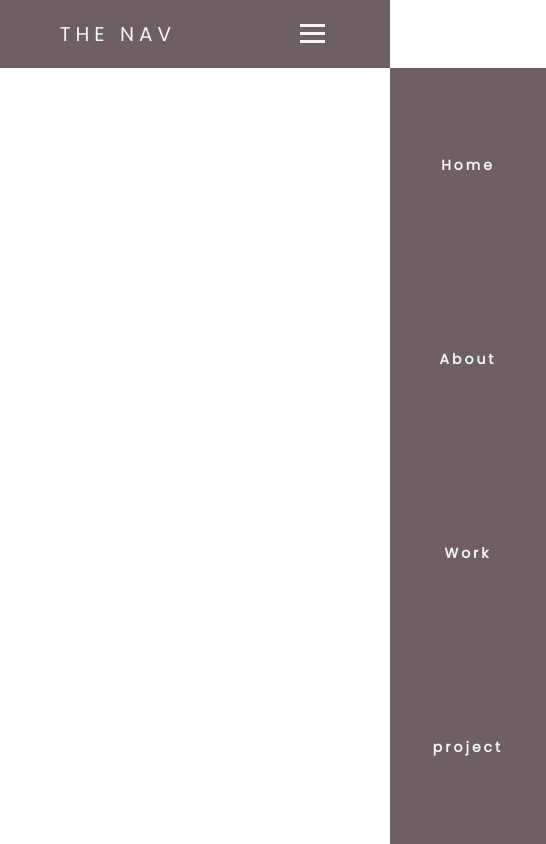
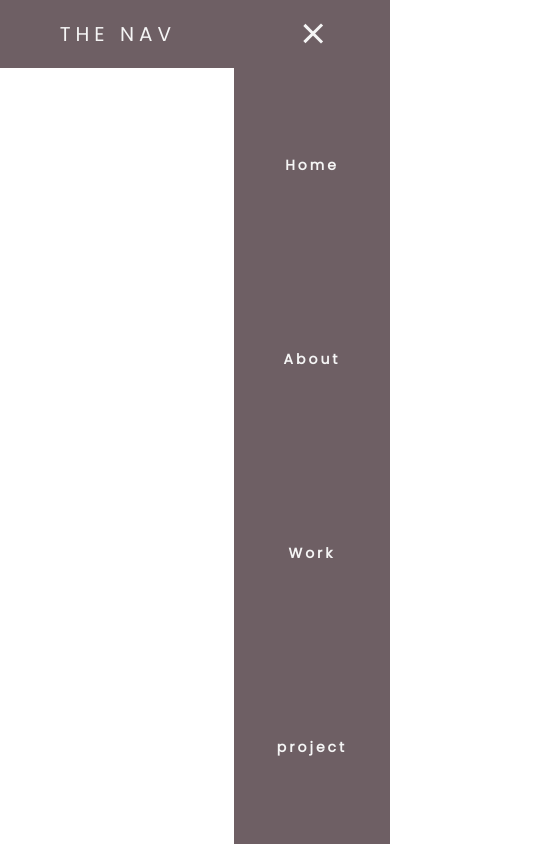
Before and after one commit to Narita00/front-end, a plain HTML site: page navigation/index.html in a window 390 px wide. Both pictures are taken after a click on the element 312 px from the left and 33 px from the top of the page. Shown: the whole page, 546 px wide, since content can reach past the window. Drawn offline with Linux system fonts and the light colour scheme.

Commit message:
Finish Responsive Navigation Bar Tutorial

```diff
--- a/navigation/css/style.css
+++ b/navigation/css/style.css
@@ -20,7 +20,9 @@ nav{
     justify-content: space-around;
     width:40%;
 }
-
+.nav-links li{
+    opacity:0;
+}
 .nav-links a{
     color:whitesmoke;
     text-decoration: none;
@@ -37,6 +39,8 @@ nav{
     height: 3px;
     background-color: whitesmoke;
     margin:5px;
+
+    transition: all 0.3s ease;
 }
 @media screen and (max-width: 960px) {
     body{
@@ -60,7 +64,29 @@ nav{
 }
 
 
-/* to burger animation */
+/* burger animation */
 .nav-active{
     transform: translateX(0%);
 }
+
+@keyframes navLinkFade{
+    from{
+        opacity: 0;
+        transform: translateX(50px);
+    }
+    to{
+        opacity: 1;
+        transform: translateX(0px);
+    }
+}
+
+/* burger's button click animation */
+.toggle .line1{
+    transform: rotate(-45deg) translate(-5px,6px);
+}
+.toggle .line2{
+    opacity: 0;
+}
+.toggle .line3{
+    transform: rotate(45deg) translate(-5px,-6px);
+}
--- a/navigation/js/navSlide.js
+++ b/navigation/js/navSlide.js
@@ -1,4 +1,28 @@
 const navSlide = ()=>{
-    const burger = document.querySelector('.burger')
-    const nav = document.querySelector('.nav-links')
+    const burger = document.querySelector('.burger');
+    const nav = document.querySelector('.nav-links');
+    const navLinks = document.querySelectorAll('.nav-links li');
+
+    burger.addEventListener('click',()=>{
+        //Toggle Nav
+        nav.classList.toggle('nav-active');
+
+        //Animate links
+        navLinks.forEach((link,index) => {
+            if(link.style.animation){
+                //To close
+                link.style.animation = '';
+                console.log('reset');
+            }else{
+                link.style.animation = `navLinkFade 0.5s ease forwards ${index / 7+0.3}s`;
+                console.log(link.style.animation);
+            }
+        });
+
+        burger.classList.toggle('toggle');
+
+    });
+
 }
+
+navSlide();
```
Also changed, not shown: navigation/index.html (+1 -0 lines).
